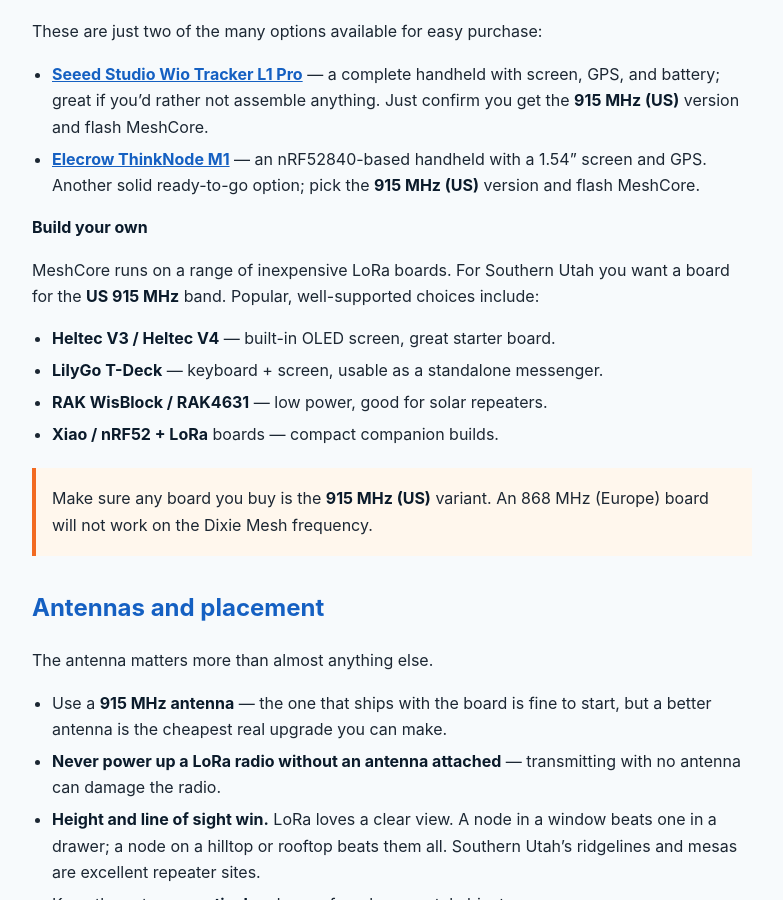
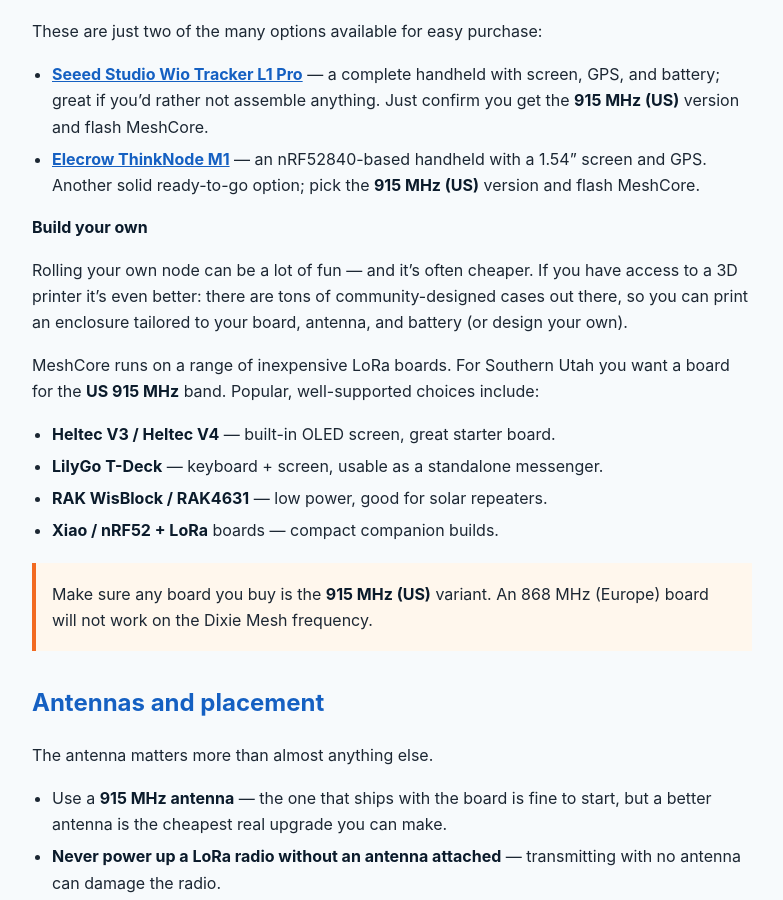
Before and after one commit to dixiemesh/dixiemesh.github.io, a Jekyll site: the page built from getting-started.md, in a window 1280 px wide and 900 px high, scrolled down 1914 px. Shown: the whole window, without its empty margins (248-1031 px from the left). Built offline with Jekyll 4.4.1, drawn with Linux system fonts in a browser that asks for light colours.

Commit message:
Highlight fun of building your own, especially with a 3D printer
Co-Authored-By: Claude Opus 4.8 <noreply@anthropic.com>

```diff
--- a/getting-started.md
+++ b/getting-started.md
@@ -77,6 +77,11 @@ These are just two of the many options available for easy purchase:
   ready-to-go option; pick the **915 MHz (US)** version and flash MeshCore.
 
 **Build your own**
+
+Rolling your own node can be a lot of fun — and it's often cheaper. If you have
+access to a 3D printer it's even better: there are tons of community-designed
+cases out there, so you can print an enclosure tailored to your board, antenna,
+and battery (or design your own).
 
 MeshCore runs on a range of inexpensive LoRa boards. For Southern Utah you want
 a board for the **US 915 MHz** band. Popular, well-supported choices include:
```
